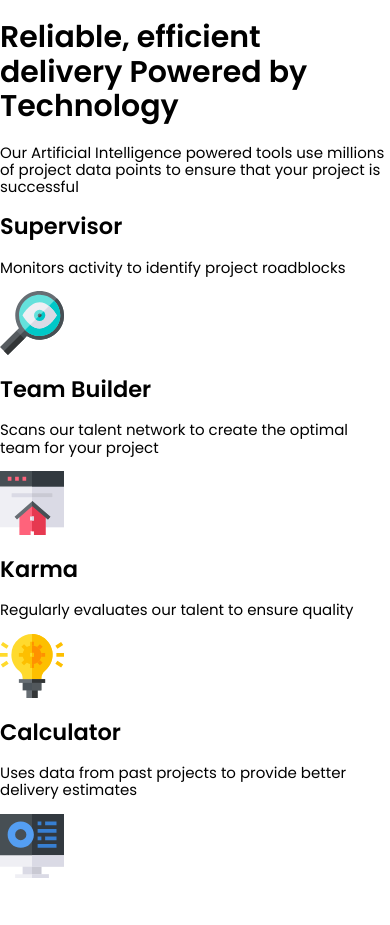
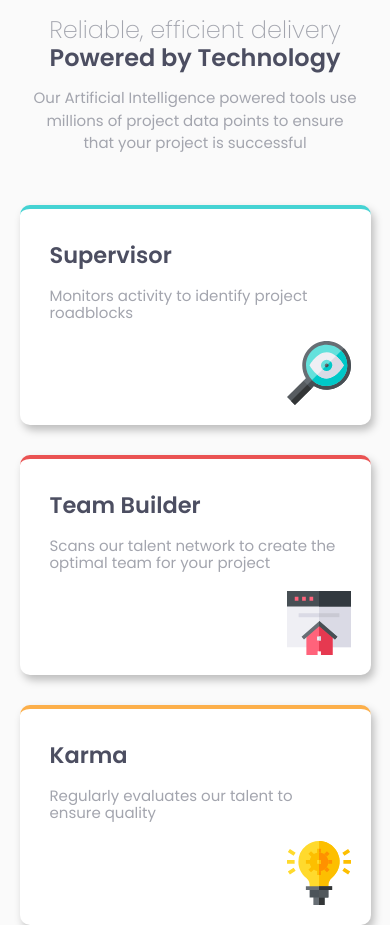
Before and after one commit to leonel-carvajal/Four-card-feature-section, a plain HTML site: page index.html in a window 390 px wide. Shown: the top 925 px of the page. Before the commit the page ends 881 px from the top, so only its background shows below. Drawn offline with Linux system fonts and the light colour scheme.

Commit message:
Design Mobile Css v0.1

```diff
--- a/css/styles.css
+++ b/css/styles.css
@@ -5,6 +5,7 @@
 --Blue: hsl(212, 86%, 64%);
 --Very-Dark-Blue: hsl(234, 12%, 34%);
 --Grayish-Blue: hsl(229, 6%, 66%);
+--white:hsl(0, 0%, 100%);
 --Very-Light-Gray: hsl(0, 0%, 98%);
 }
 
@@ -12,4 +13,65 @@ body{
   font-size: 15px;
   font-weight: 400;
   font-family: 'Poppins', sans-serif;
+  background-color: var(--Very-Light-Gray);
+  padding-bottom: 5em;
 }
+.main__title{
+  font-size: 1.5rem;
+  font-weight: 200;
+  display: flex;
+  flex-direction: column;
+  align-items: center;
+  color: var(--Grayish-Blue);
+}
+.text--strong,
+.card__title{
+  font-weight: 600;
+  color: var(--Very-Dark-Blue);
+}
+.main__info{
+  width: 85%;
+  margin-right: auto;
+  margin-left: auto;
+  text-align: center;
+  line-height: 1.5em;
+  color: var(--Grayish-Blue);
+}
+
+.cards{
+  margin-top: 50px;
+  width: 90%;
+  margin-left: auto;
+  margin-right: auto;
+}
+
+.card{
+  height: 220px;
+  overflow-y: hidden;
+  position: relative;
+  background-color:var(--white);
+  padding: 1em 2em;
+  margin-bottom: 2em;
+  border-radius: 10px;
+  box-shadow:  3px 5px 8px rgb( 0 0 0 /0.25);
+}
+.card__info{
+  color: var(--Grayish-Blue);
+}
+.card__img{
+  position: absolute;
+  bottom: 20px;
+  right: 20px;
+}
+.card--cyan{
+  border-top: 4px solid var(--Cyan);
+}
+.card--red{
+  border-top: 4px solid var(--Red);
+}
+.card--orange{
+  border-top: 4px solid var(--Orange);
+}
+.card--blue{
+  border-top: 4px solid var(--Blue);
+}
--- a/index.html
+++ b/index.html
@@ -15,29 +15,29 @@
   <main>
     <h1 class="main__title">
       <span>Reliable, efficient delivery</span>
-      <span>Powered by Technology</span>
+      <span class="text--strong">Powered by Technology</span>
     </h1>
     <p class="main__info">
       Our Artificial Intelligence powered tools use millions of project data points
       to ensure that your project is successful
     </p>
     <div class="cards">
-      <section class="card">
+      <section class="card card--cyan">
         <h2 class="card__title">Supervisor</h2>
         <p class="card__info"> Monitors activity to identify project roadblocks</p>
         <img src="images/icon-supervisor.svg" alt="icon-supervisor" class="card__img">
       </section>
-      <section class="card">
+      <section class="card card--red">
         <h2 class="card__title">Team Builder</h2>
         <p class="card__info">Scans our talent network to create the optimal team for your project</p>
         <img src="images/icon-team-builder.svg" alt="icon-team-builder" class="card__img">
       </section>
-      <section class="card">
+      <section class="card card--orange">
         <h2 class="card__title">Karma</h2>
         <p class="card__info">Regularly evaluates our talent to ensure quality</p>
         <img src="images/icon-karma.svg" alt="icon-karma" class="card__img">
       </section>
-      <section class="card">
+      <section class="card card--blue">
         <h2 class="card__title">Calculator</h2>
         <p class="card__info">Uses data from past projects to provide better delivery estimates</p>
         <img src="images/icon-calculator.svg" alt="icon-calculator" class ="card__img">
```
